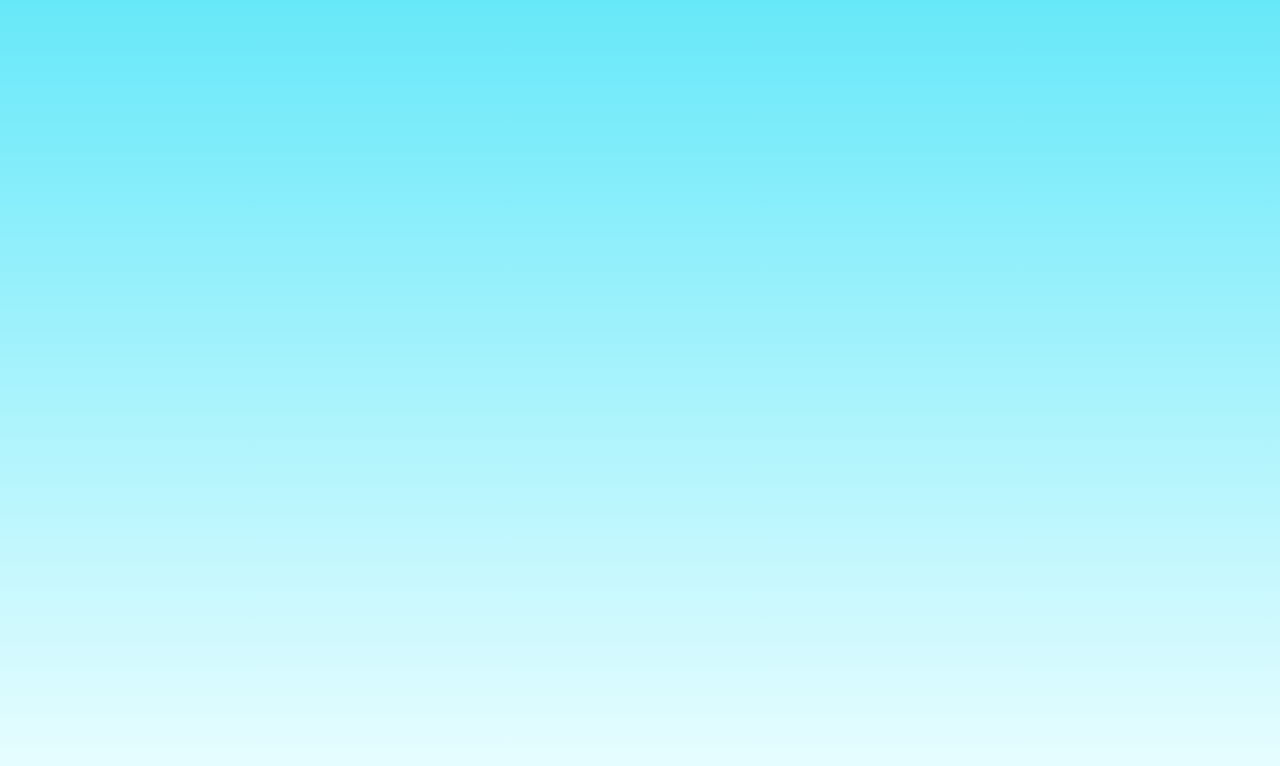
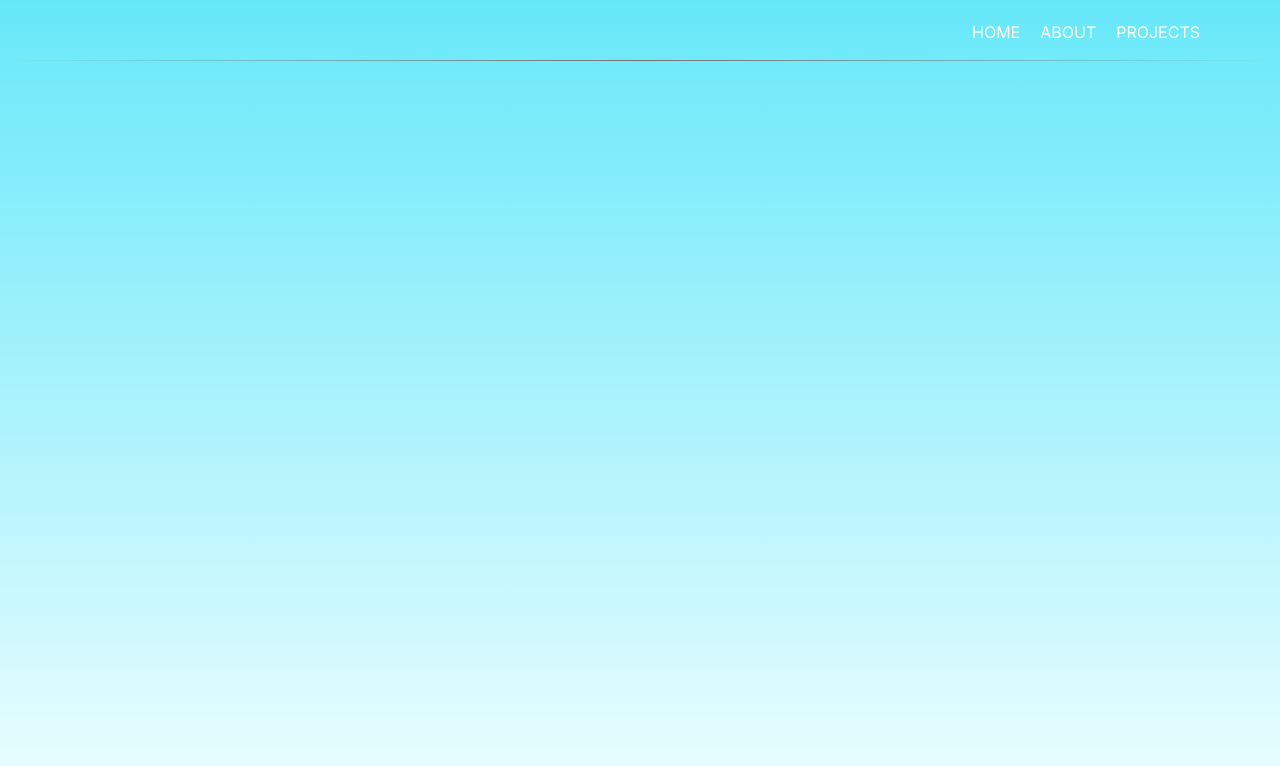
Before and after one commit to mouakiang/websiteportfolio, a Next.js app: page /home in a window 1280 px wide. Shown: the top 766 px of the page. Built offline with nearby package versions, Linux system fonts and the light colour scheme.

Commit message:
Created topnav bar, text and links

```diff
--- a/app/components/topnav/topnav.tsx
+++ b/app/components/topnav/topnav.tsx
@@ -0,0 +1,15 @@
+import Link from 'next/link';
+export default function TopNav() {
+    return (
+        <main>
+            <div>
+                <div className="flex flex-row justify-end space-x-5 pt-5 text-white pr-20 md:h-auto">
+                    <Link href="/home">HOME</Link>
+                    <Link href="/about">ABOUT</Link>
+                    <Link href="/projects">PROJECTS</Link>
+                </div>
+                <div className="my-4 h-px border-t-0 bg-transparent bg-gradient-to-r from-transparent via-neutral-500 to-transparent opacity-100 dark:via-neutral-50"></div>
+            </div>
+        </main>
+    );
+}
--- a/app/home/page.tsx
+++ b/app/home/page.tsx
@@ -1,7 +1,13 @@
+import TopNav from '../components/topnav/topnav';
+
 export default function Home() {
     return (
         <main>
-            <div className="bg-gradient-to-t from-cyan-50 to-cyan-300 h-screen"></div>
+            <div className="bg-gradient-to-t from-cyan-50 to-cyan-300 h-screen">
+                <div>
+                    <TopNav />
+                </div>
+            </div>
         </main>
     );
 }
```
Also changed, not shown: package.json (+10 -4 lines), app/components/icons/icons.tsx (deleted), app/contact/page.tsx (deleted), 1 other file (tests, documents, lock files or other folders).
